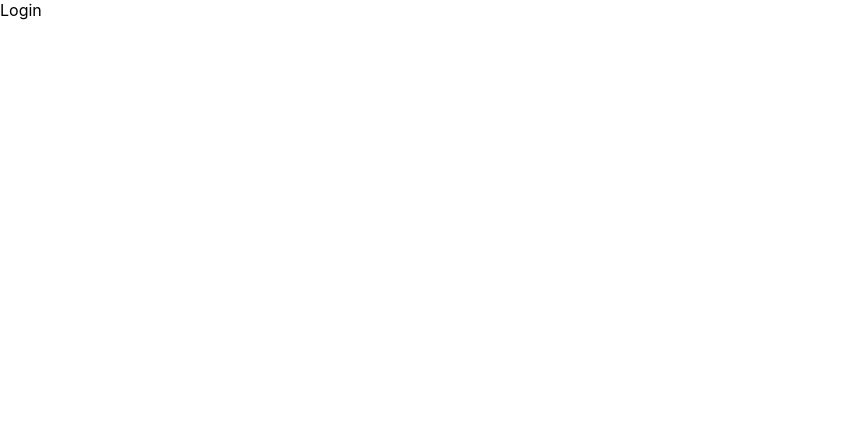
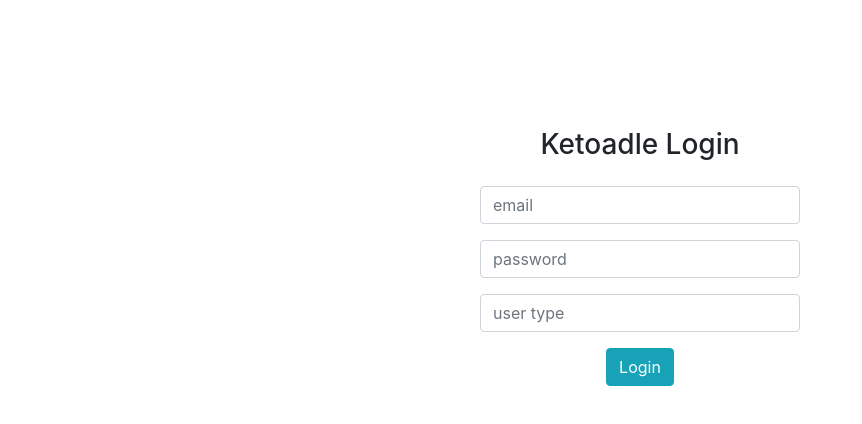
Before and after one commit to shivdotpy/ketoadle-socket-sample, a React (Create React App) app: page / in a window 1280 px wide. Shown: the top 424 px of the page, without its empty margins (0-862 px from the left). Built offline with nearby package versions, Linux system fonts and the light colour scheme.

Commit message:
login page

```diff
--- a/package.json
+++ b/package.json
@@ -6,6 +6,7 @@
     "@testing-library/jest-dom": "^4.2.4",
     "@testing-library/react": "^9.4.0",
     "@testing-library/user-event": "^7.2.1",
+    "axios": "^0.19.0",
     "react": "^16.12.0",
     "react-dom": "^16.12.0",
     "react-router-dom": "^5.1.2",
--- a/public/index.html
+++ b/public/index.html
@@ -15,6 +15,7 @@
       user's mobile device or desktop. See https://developers.google.com/web/fundamentals/web-app-manifest/
     -->
     <link rel="manifest" href="%PUBLIC_URL%/manifest.json" />
+    <link rel="stylesheet" href="https://stackpath.bootstrapcdn.com/bootstrap/4.4.1/css/bootstrap.min.css" integrity="sha384-Vkoo8x4CGsO3+Hhxv8T/Q5PaXtkKtu6ug5TOeNV6gBiFeWPGFN9MuhOf23Q9Ifjh" crossorigin="anonymous">
     <!--
       Notice the use of %PUBLIC_URL% in the tags above.
       It will be replaced with the URL of the `public` folder during the build.
--- /dev/null
+++ b/src/components/Login.css
@@ -0,0 +1,5 @@
+.login-form {
+    width: 25%;
+    margin: 0 auto;
+    margin-top: 10%;
+}
--- a/src/components/Login.js
+++ b/src/components/Login.js
@@ -1,9 +1,65 @@
-import React from 'react'
+import React, { useState } from 'react';
+import axios from 'axios';
+import { BASE_API_URL } from '../constants/constants';
+
+import './Login.css';
 
 export const Login = () => {
-    return (
-        <div>
-            Login
-        </div>
-    )
-}
+	const [ email, setEmail ] = useState('');
+	const [ password, setPassword ] = useState('');
+	const [ userType, setUserType ] = useState('');
+
+	const onSubmit = () => {
+		axios
+			.post(BASE_API_URL + '/user/signin', {
+				email,
+				password,
+				userType
+			})
+			.then((repsonse) => {
+				console.log(repsonse.data);
+			})
+			.catch((error) => {
+				console.log(error.repsonse);
+			});
+	};
+
+	return (
+		<div>
+			<div className="login-form">
+				<div className="text-center">
+					<h3 className="mb-4">Ketoadle Login</h3>
+				</div>
+				<div className="form-group">
+					<input
+						className="form-control"
+						placeholder="email"
+						onChange={(event) => setEmail(event.target.value)}
+						value={email}
+					/>
+				</div>
+				<div className="form-group">
+					<input
+						className="form-control"
+						placeholder="password"
+						onChange={(event) => setPassword(event.target.value)}
+						value={password}
+					/>
+				</div>
+				<div className="form-group">
+					<input
+						className="form-control"
+						placeholder="user type"
+						onChange={(event) => setUserType(event.target.value)}
+						value={userType}
+					/>
+				</div>
+				<div className="text-center">
+					<button className="btn btn-info" onClick={onSubmit}>
+						Login
+					</button>
+				</div>
+			</div>
+		</div>
+	);
+};
--- /dev/null
+++ b/src/constants/constants.js
@@ -0,0 +1 @@
+export const BASE_API_URL = 'https://api-ketoadle.herokuapp.com'
```
Also changed, not shown: 1 other file (tests, documents, lock files or other folders).
